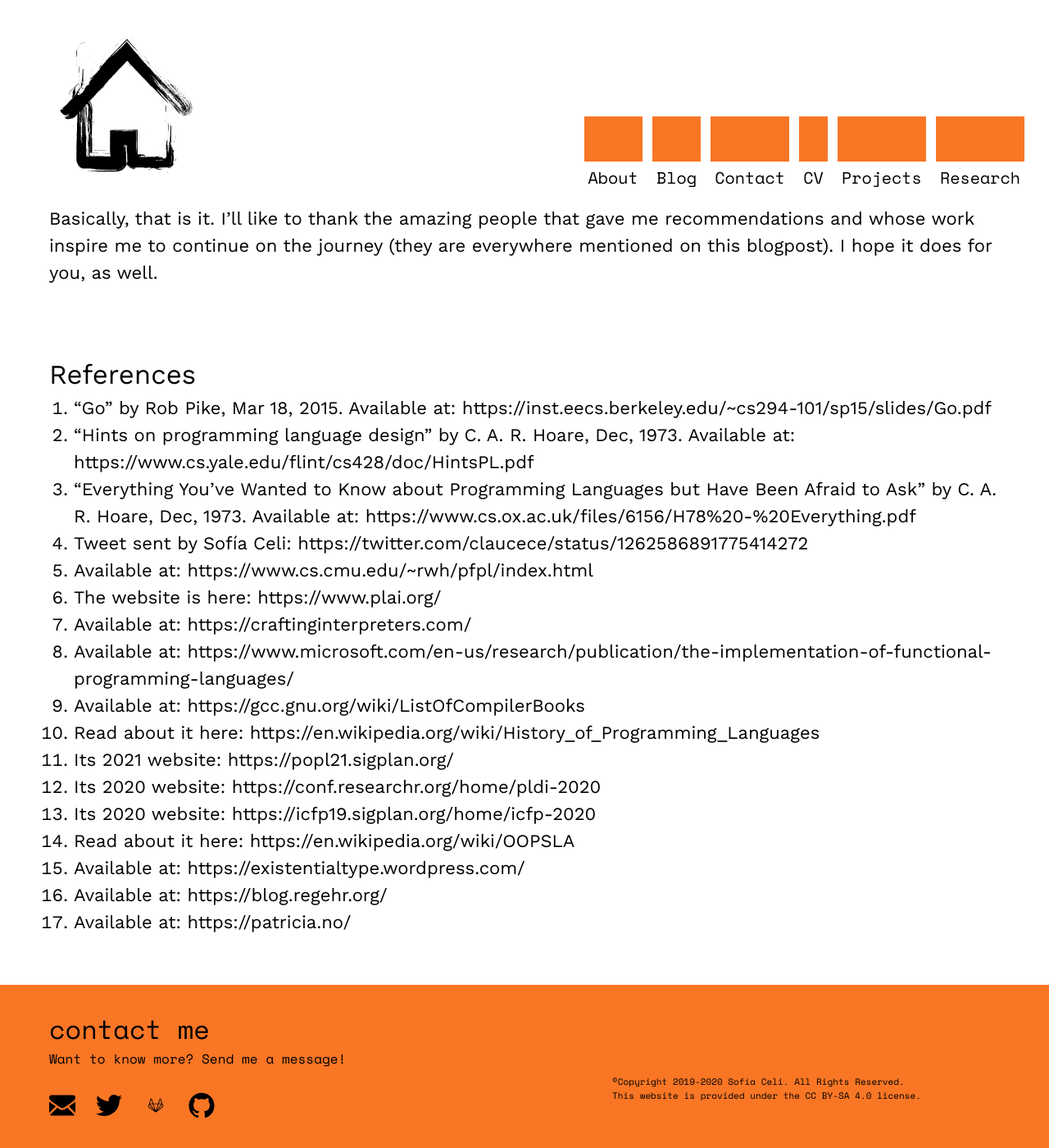
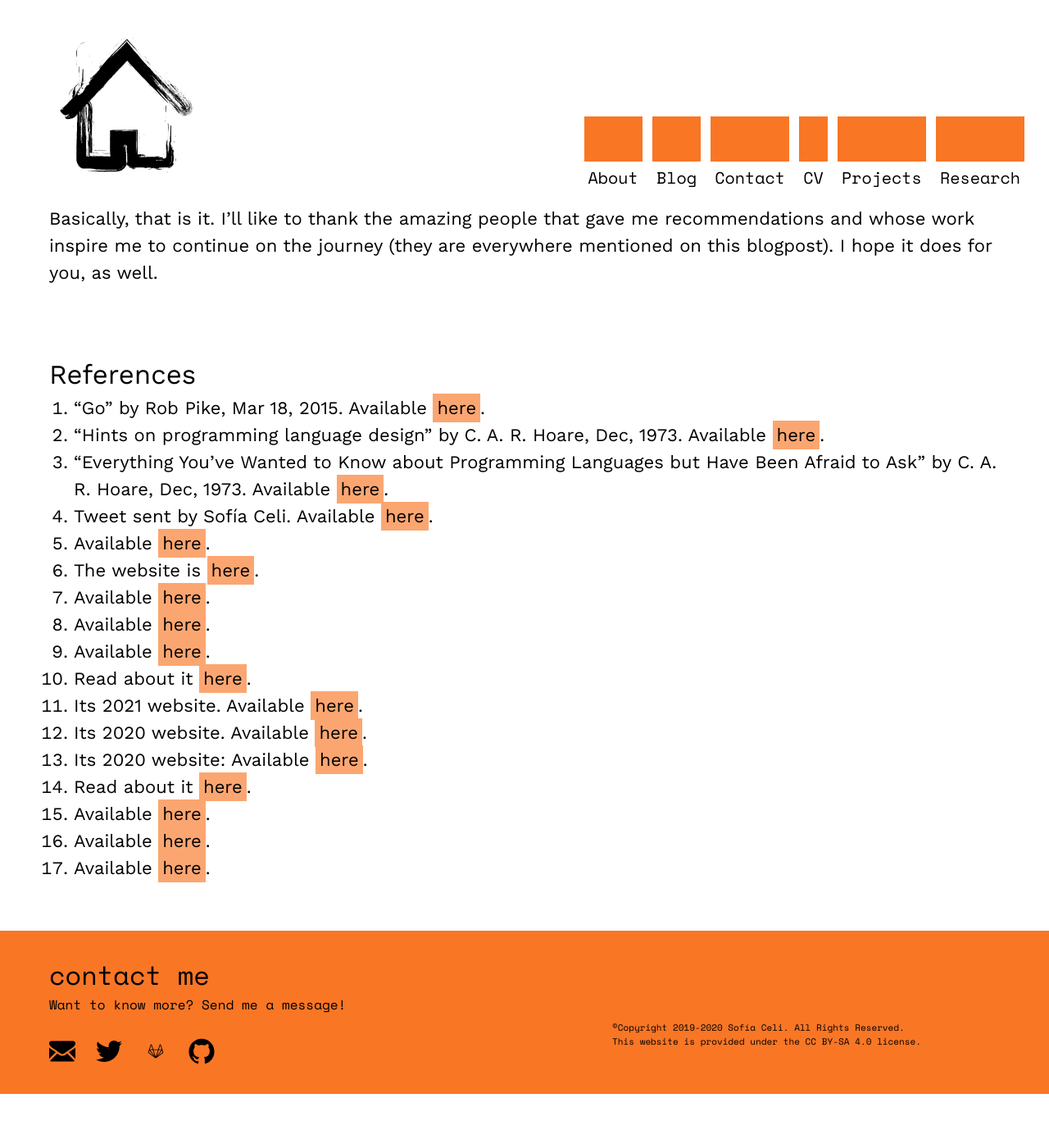
Before and after one commit to claucece/claucece.github.io, a Jekyll site: the page built from _posts/2020-06-05-programming-language-design-and-compilers.md, in a window 1280 px wide and 1400 px high, scrolled down 3769 px. Shown: the whole window at 82% size. Built offline with Jekyll 4.4.1, drawn with Linux system fonts in a browser that asks for light colours; after the commit the page ends 5103 px from its top, so only the background shows below that.

Commit message:
Fix reponsiveness of blogpost

```diff
--- a/_posts/2020-06-05-programming-language-design-and-compilers.md
+++ b/_posts/2020-06-05-programming-language-design-and-compilers.md
@@ -153,25 +153,24 @@ everywhere mentioned on this blogpost). I hope it does for you, as well.
 <br />
 # References
 
-1. "Go" by Rob Pike, Mar 18, 2015. Available at:
-   https://inst.eecs.berkeley.edu/~cs294-101/sp15/slides/Go.pdf
+1. "Go" by Rob Pike, Mar 18, 2015. Available [here](https://inst.eecs.berkeley.edu/~cs294-101/sp15/slides/Go.pdf).
 2. "Hints on programming language design" by C. A. R. Hoare, Dec, 1973.
-   Available at: https://www.cs.yale.edu/flint/cs428/doc/HintsPL.pdf
+   Available [here](https://www.cs.yale.edu/flint/cs428/doc/HintsPL.pdf).
 3. "Everything You've Wanted to Know about Programming Languages but Have Been
    Afraid to Ask" by C. A. R. Hoare, Dec, 1973.
-   Available at: https://www.cs.ox.ac.uk/files/6156/H78%20-%20Everything.pdf
-4. Tweet sent by Sofía Celi:
-   https://twitter.com/claucece/status/1262586891775414272
-5. Available at: https://www.cs.cmu.edu/~rwh/pfpl/index.html
-6. The website is here: https://www.plai.org/
-7. Available at: https://craftinginterpreters.com/
-8. Available at: https://www.microsoft.com/en-us/research/publication/the-implementation-of-functional-programming-languages/
-9. Available at: https://gcc.gnu.org/wiki/ListOfCompilerBooks
-10. Read about it here: https://en.wikipedia.org/wiki/History_of_Programming_Languages
-11. Its 2021 website: https://popl21.sigplan.org/
-12. Its 2020 website: https://conf.researchr.org/home/pldi-2020
-13. Its 2020 website: https://icfp19.sigplan.org/home/icfp-2020
-14. Read about it here: https://en.wikipedia.org/wiki/OOPSLA
-15. Available at: https://existentialtype.wordpress.com/
-16. Available at: https://blog.regehr.org/
-17. Available at: https://patricia.no/
+   Available [here](https://www.cs.ox.ac.uk/files/6156/H78%20-%20Everything.pdf).
+4. Tweet sent by Sofía Celi.
+   Available [here](https://twitter.com/claucece/status/1262586891775414272).
+5. Available [here](https://www.cs.cmu.edu/~rwh/pfpl/index.html).
+6. The website is [here](https://www.plai.org/).
+7. Available [here](https://craftinginterpreters.com/).
+8. Available [here](https://www.microsoft.com/en-us/research/publication/the-implementation-of-functional-programming-languages/).
+9. Available [here](https://gcc.gnu.org/wiki/ListOfCompilerBooks).
+10. Read about it [here](https://en.wikipedia.org/wiki/History_of_Programming_Languages).
+11. Its 2021 website. Available [here](https://popl21.sigplan.org/).
+12. Its 2020 website. Available [here](https://conf.researchr.org/home/pldi-2020).
+13. Its 2020 website: Available [here](https://icfp19.sigplan.org/home/icfp-2020).
+14. Read about it [here](https://en.wikipedia.org/wiki/OOPSLA).
+15. Available [here](https://existentialtype.wordpress.com/).
+16. Available [here](https://blog.regehr.org/).
+17. Available [here](https://patricia.no/).
```
